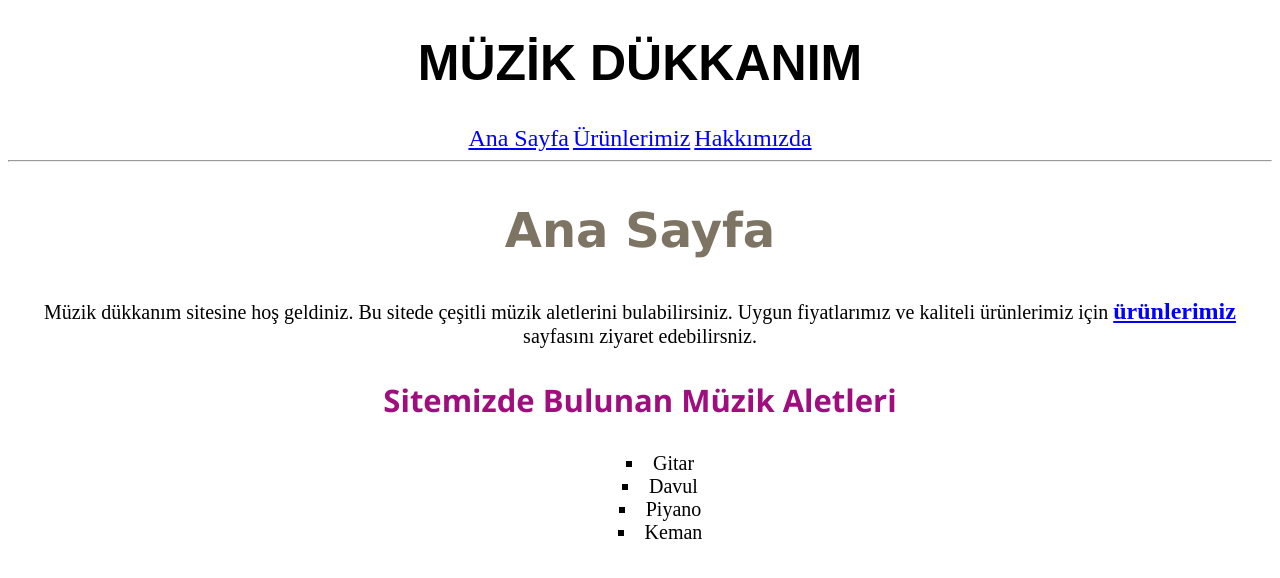
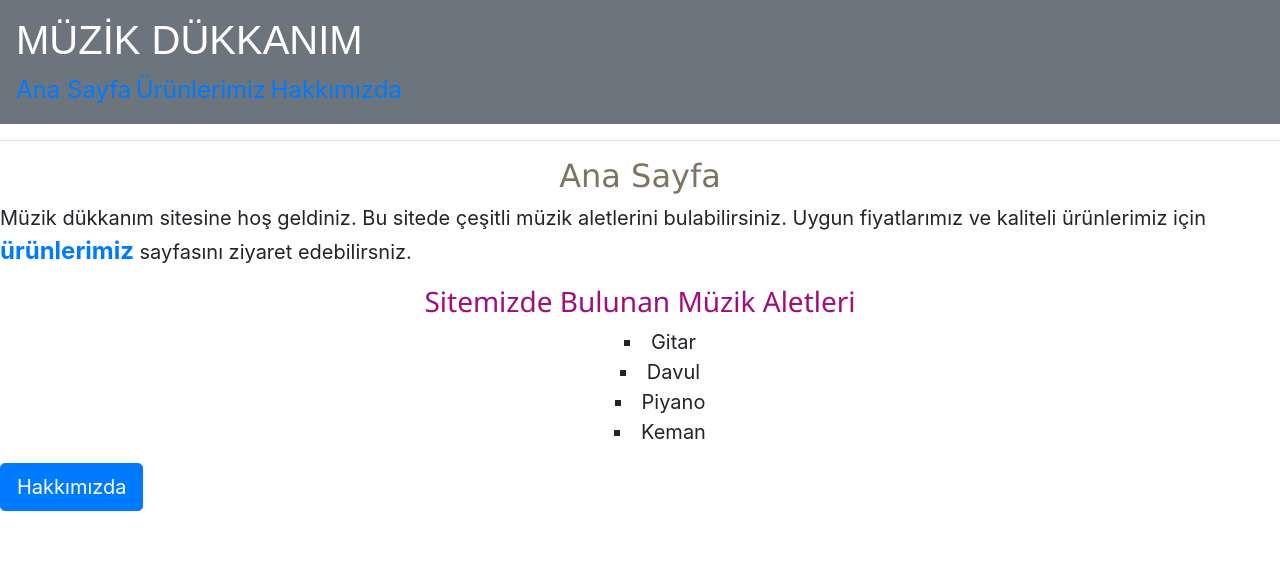
Before and after one commit to alibulut0/muzikdukkanim, a plain HTML site: page index.html in a window 1280 px wide. Drawn offline with nearby package versions, Linux system fonts and the light colour scheme.

Commit message:
index ok

```diff
--- a/index.html
+++ b/index.html
@@ -6,12 +6,13 @@
     <title>Müzik Dükkanım</title>
 
     <link rel="stylesheet" href="css/style.css">
+    <link rel="stylesheet" href="https://cdn.jsdelivr.net/npm/bootstrap@4.5.3/dist/css/bootstrap.min.css" integrity="sha384-TX8t27EcRE3e/ihU7zmQxVncDAy5uIKz4rEkgIXeMed4M0jlfIDPvg6uqKI2xXr2" crossorigin="anonymous">
 
 
 
 </head>
-<body>
-
+<body class="hepsi">
+    <div class="p-3 mb-2 bg-secondary text-white">
 
     <h1>Müzik Dükkanım</h1>
 
@@ -20,7 +21,7 @@
     <a href="ürünlerimiz.html">Ürünlerimiz</a>
 
     <a href="hakkimizda.html">Hakkımızda</a>
-
+</div>
     <hr>
 
 
@@ -40,6 +41,9 @@
     <li>Keman</li>
 </ul>
 </div>
+<div>
+    <a class="btn btn-primary btn-lg hakki" href="hakkimizda.html" role="button">Hakkımızda</a>
+  </div>
 
 
 
```
